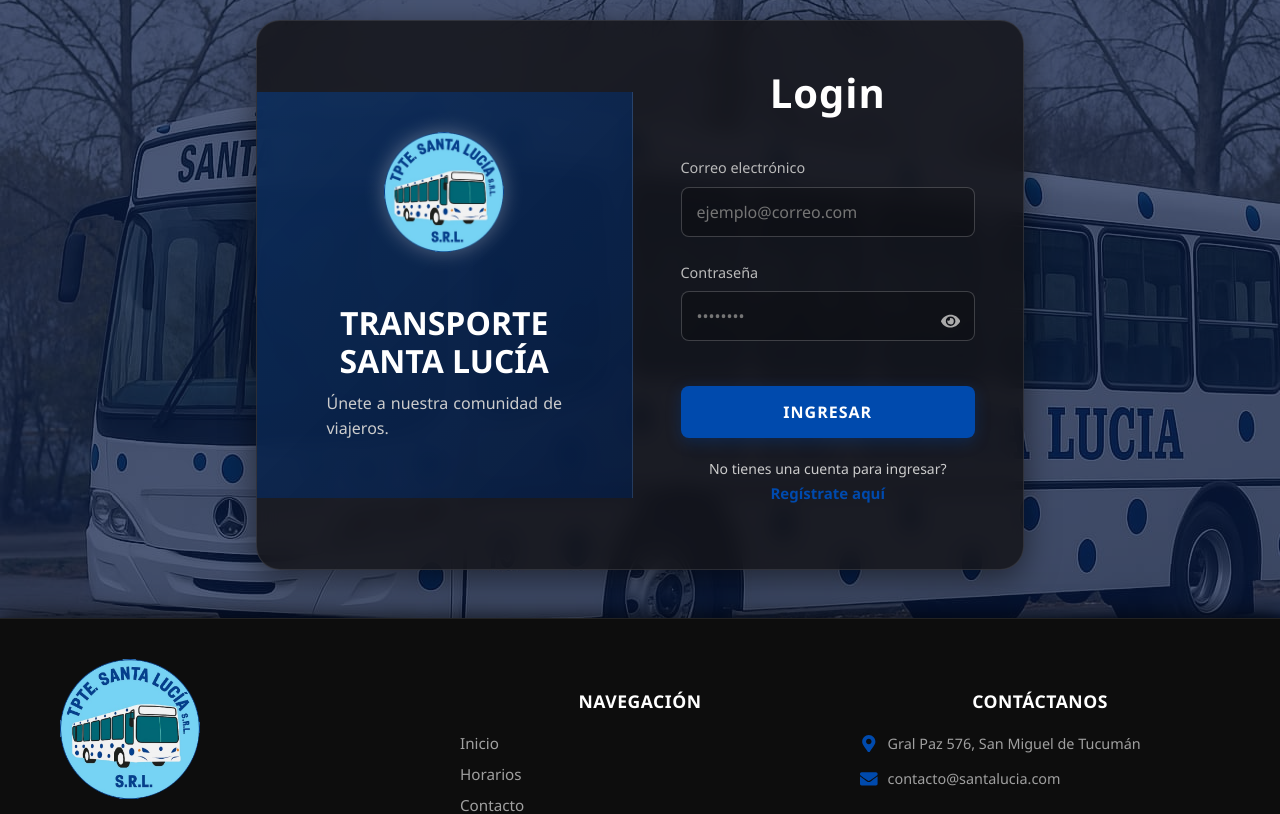
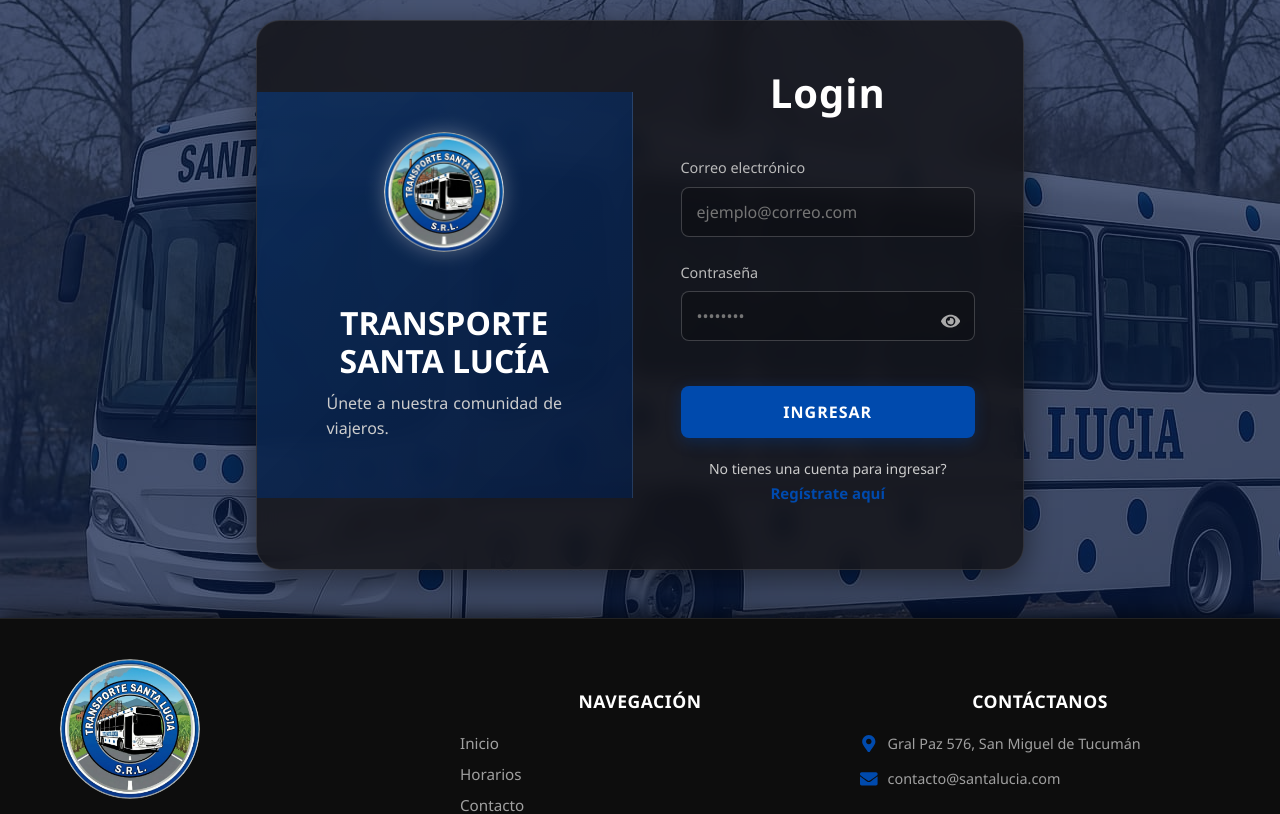
Before and after one commit to Augustoromera/frontendSantaLuciaConect, a React (Vite) app: page /login in a window 1280 px wide. Shown: the part 180-994 px from the top of the page. Built offline with nearby package versions, Linux system fonts and the light colour scheme; no server answers; a web font is replaced by a local one.

Commit message:
mejora de logos de footer y registros

```diff
--- a/src/components/Footer.jsx
+++ b/src/components/Footer.jsx
@@ -2,7 +2,7 @@ import React from 'react'
 import { Link } from 'react-router-dom';
 import { FaFacebook, FaInstagram, FaMapMarkerAlt, FaEnvelope } from 'react-icons/fa';
 import "../pages/styles/footer.css"
-import logofooter from "../assets/images/logo/logoFooter.png"
+import logofooter from "../assets/images/nuevo-logo/logo.png"
 
 export const Footer = () => {
     const currentYear = new Date().getFullYear();
--- a/src/pages/Login-Registro/LoginPage.jsx
+++ b/src/pages/Login-Registro/LoginPage.jsx
@@ -7,7 +7,7 @@ import '../styles/LoginRegistro.css';
 import { Footer } from '../../components/Footer';
 import Header from '../../components/Header';
 import { FaEye, FaEyeSlash } from 'react-icons/fa';
-import logo from '../../assets/images/logo/logoFooter.png';
+import logo from '../../assets/images/nuevo-logo/logo.png';
 
 function LoginPage() {
     const { register, handleSubmit, formState: { errors } } = useForm();
--- a/src/pages/Login-Registro/RegisterPage.jsx
+++ b/src/pages/Login-Registro/RegisterPage.jsx
@@ -9,7 +9,7 @@ import { Footer } from '../../components/Footer';
 import { FaEye, FaEyeSlash } from 'react-icons/fa';
 import { doc, setDoc } from 'firebase/firestore';
 import { db } from '../../firebase/config';
-import logo from '../../assets/images/logo/logoFooter.png';
+import logo from '../../assets/images/nuevo-logo/logo.png';
 
 function RegisterPage() {
   const { register, handleSubmit, setError, formState: { errors } } = useForm();
--- a/src/pages/styles/LoginRegistro.css
+++ b/src/pages/styles/LoginRegistro.css
@@ -57,6 +57,8 @@ body::before {
   width: 120px;
   margin-bottom: 20px;
   filter: drop-shadow(0 0 10px rgba(255, 255, 255, 0.3));
+  border-radius: 50%;
+  /* Trims corners if image is square */
 }
 
 .branding-title {
--- a/src/pages/styles/footer.css
+++ b/src/pages/styles/footer.css
@@ -37,6 +37,8 @@
     width: 140px;
     height: auto;
     transition: opacity 0.3s ease;
+    border-radius: 50%;
+    /* Trims potential white corners */
 }
 
 .pie-pagina .box .footer-logo:hover {
```
Also changed, not shown: src/assets/images/nuevo-logo/logo.png (added).
